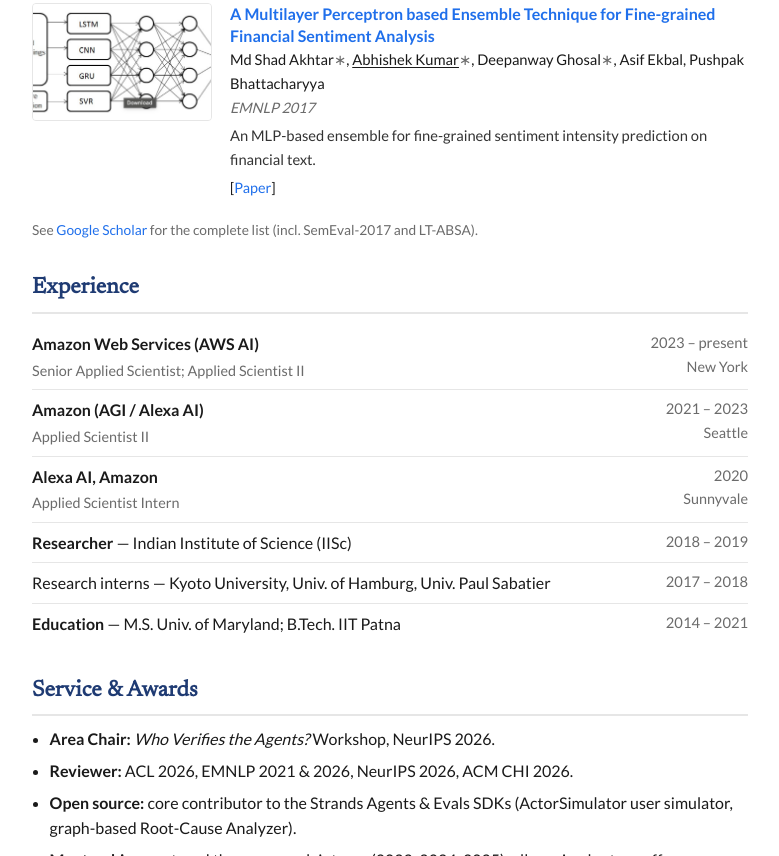
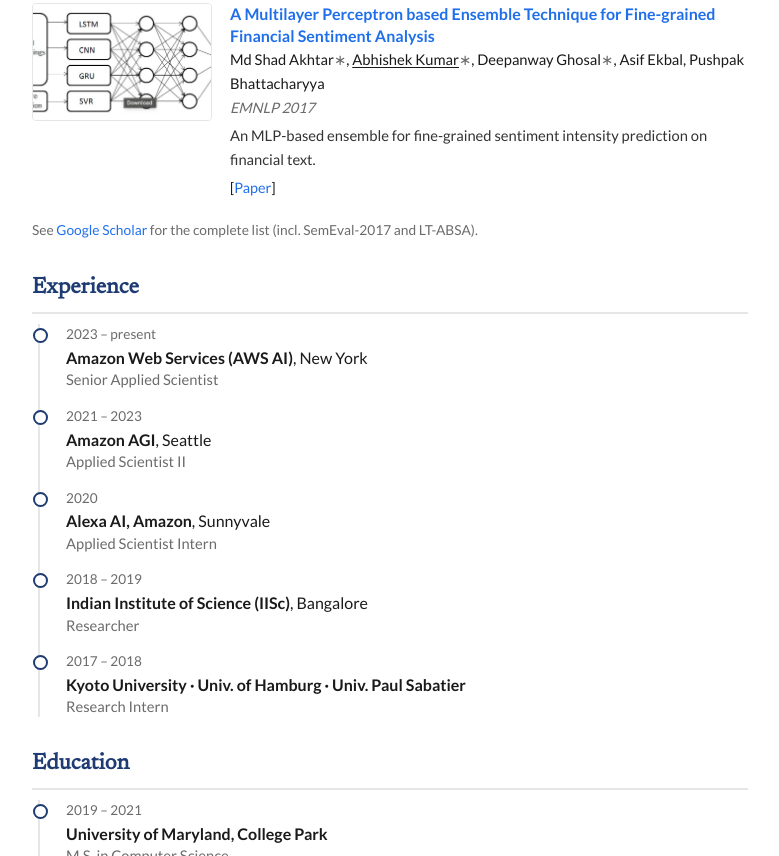
Before and after one commit to iyamabhishek/iyamabhishek.github.io, a plain HTML site: page index.html in a window 1280 px wide. Shown: the part 1944-2800 px from the top of the page, without its empty margins (250-1029 px from the left). Drawn offline with Linux system fonts and the light colour scheme.

Commit message:
Refine bio (post-trained evaluators, AgentCore link), timeline experience, split education, drop em-dashes and CV link

```diff
--- a/index.html
+++ b/index.html
@@ -4,7 +4,7 @@
 <meta charset="utf-8">
 <meta name="viewport" content="width=device-width, initial-scale=1">
 <title>Abhishek Kumar</title>
-<meta name="description" content="Abhishek Kumar — Senior Applied Scientist at AWS AI. Research on LLM agents, agent evaluation, retrieval-augmented generation, reasoning, and dialogue.">
+<meta name="description" content="Abhishek Kumar. Senior Applied Scientist at AWS AI. Research on LLM agents, agent evaluation, retrieval-augmented generation, reasoning, and dialogue.">
 <link rel="preconnect" href="https://fonts.googleapis.com">
 <link rel="preconnect" href="https://fonts.gstatic.com" crossorigin>
 <link href="https://fonts.googleapis.com/css2?family=Lato:wght@400;700&family=Newsreader:ital,opsz@0,6..72;1,6..72&display=swap" rel="stylesheet">
@@ -20,7 +20,6 @@
     <p class="tagline">Senior Applied Scientist, <a href="https://aws.amazon.com/ai/">AWS AI</a> &middot; New York</p>
     <nav class="links">
       <a href="mailto:iyamabhishek09@gmail.com">Email</a>
-      <a href="assets/Abhishek_Kumar_CV.pdf">CV</a>
       <a href="https://scholar.google.com/citations?user=GW5bh0AAAAAJ">Scholar</a>
       <a href="https://www.linkedin.com/in/iyamabhishek/">LinkedIn</a>
       <a href="https://github.com/iyamabhishek">GitHub</a>
@@ -32,15 +31,16 @@
     <p>
       I am a Senior Applied Scientist at AWS AI in New York, working at the intersection of
       research and production on <strong>LLM agents and their evaluation</strong>. My recent work
-      spans agent evaluation (LLM-as-a-Judge, trace-level root-cause analysis, persona-conditioned
+      spans agent evaluation (post-trained evaluator models, trace-level root-cause analysis, persona-conditioned
       user simulation), retrieval-augmented generation with adaptive memory, and LLM post-training
-      with reinforcement learning &mdash; much of it shipped in the open-source
-      <a href="https://strandsagents.com/">Strands Agents &amp; Evals SDKs</a> and AWS Bedrock AgentCore.
+      with reinforcement learning, much of it shipped in the open-source
+      <a href="https://strandsagents.com/">Strands Agents &amp; Evals SDKs</a> and
+      <a href="https://aws.amazon.com/bedrock/agentcore/">AWS Bedrock AgentCore</a>.
     </p>
     <p>
       Earlier, I worked on large-scale LLM post-training and conversational AI at Amazon AGI and Alexa.
-      My academic background is in natural language processing &mdash; sentiment and emotion analysis,
-      multi-task learning, and multimodal question answering &mdash; with research internships at
+      My academic background is in natural language processing: sentiment and emotion analysis,
+      multi-task learning, and multimodal question answering, with research internships at
       Kyoto University, the University of Hamburg, IISc, and Universit&eacute; Paul Sabatier.
     </p>
     <p class="interests">
@@ -139,21 +139,50 @@
   <!-- ===== EXPERIENCE ===== -->
   <section>
     <h2>Experience</h2>
-    <div class="row"><div class="role"><strong>Amazon Web Services (AWS AI)</strong><br>
-      <span class="sub">Senior Applied Scientist; Applied Scientist II</span></div>
-      <div class="when">2023 &ndash; present<br><span class="sub">New York</span></div></div>
-    <div class="row"><div class="role"><strong>Amazon (AGI / Alexa AI)</strong><br>
-      <span class="sub">Applied Scientist II</span></div>
-      <div class="when">2021 &ndash; 2023<br><span class="sub">Seattle</span></div></div>
-    <div class="row"><div class="role"><strong>Alexa AI, Amazon</strong><br>
-      <span class="sub">Applied Scientist Intern</span></div>
-      <div class="when">2020<br><span class="sub">Sunnyvale</span></div></div>
-    <div class="row"><div class="role"><strong>Researcher</strong> &mdash; Indian Institute of Science (IISc)</div>
-      <div class="when">2018 &ndash; 2019</div></div>
-    <div class="row"><div class="role">Research interns &mdash; Kyoto University, Univ. of Hamburg, Univ. Paul Sabatier</div>
-      <div class="when">2017 &ndash; 2018</div></div>
-    <div class="row"><div class="role"><strong>Education</strong> &mdash; M.S. Univ. of Maryland; B.Tech. IIT Patna</div>
-      <div class="when">2014 &ndash; 2021</div></div>
+    <div class="timeline">
+      <div class="tl-item">
+        <div class="tl-date">2023 &ndash; present</div>
+        <div class="tl-content"><strong>Amazon Web Services (AWS AI)</strong>, New York
+          <div class="sub">Senior Applied Scientist</div></div>
+      </div>
+      <div class="tl-item">
+        <div class="tl-date">2021 &ndash; 2023</div>
+        <div class="tl-content"><strong>Amazon AGI</strong>, Seattle
+          <div class="sub">Applied Scientist II</div></div>
+      </div>
+      <div class="tl-item">
+        <div class="tl-date">2020</div>
+        <div class="tl-content"><strong>Alexa AI, Amazon</strong>, Sunnyvale
+          <div class="sub">Applied Scientist Intern</div></div>
+      </div>
+      <div class="tl-item">
+        <div class="tl-date">2018 &ndash; 2019</div>
+        <div class="tl-content"><strong>Indian Institute of Science (IISc)</strong>, Bangalore
+          <div class="sub">Researcher</div></div>
+      </div>
+      <div class="tl-item">
+        <div class="tl-date">2017 &ndash; 2018</div>
+        <div class="tl-content"><strong>Kyoto University &middot; Univ. of Hamburg &middot; Univ. Paul Sabatier</strong>
+          <div class="sub">Research Intern</div></div>
+      </div>
+    </div>
+  </section>
+
+  <!-- ===== EDUCATION ===== -->
+  <section>
+    <h2>Education</h2>
+    <div class="timeline">
+      <div class="tl-item">
+        <div class="tl-date">2019 &ndash; 2021</div>
+        <div class="tl-content"><strong>University of Maryland, College Park</strong>
+          <div class="sub">M.S. in Computer Science</div></div>
+      </div>
+      <div class="tl-item">
+        <div class="tl-date">2014 &ndash; 2018</div>
+        <div class="tl-content"><strong>Indian Institute of Technology (IIT) Patna</strong>
+          <div class="sub">B.Tech. in Computer Science and Engineering</div></div>
+      </div>
+    </div>
   </section>
 
   <!-- ===== SERVICE & AWARDS ===== -->
--- a/style.css
+++ b/style.css
@@ -1,4 +1,4 @@
-/* Minimal academic single-column site — Abhishek Kumar */
+/* Minimal academic single-column site : Abhishek Kumar */
 :root{
   --ink:#1a1a1a; --muted:#6b6b6b; --link:#1f6feb; --rule:#e6e6e6; --accent:#1F3B73;
   --max:760px;
@@ -55,12 +55,15 @@ h2{
 .summary{font-size:.92rem; color:#333; margin-bottom:5px}
 .pub-links{font-size:.9rem}
 
-/* experience */
-.row{display:flex; justify-content:space-between; gap:16px; padding:7px 0; border-bottom:1px solid var(--rule)}
-.row:last-child{border-bottom:none}
-.role{flex:1}
-.when{text-align:right; color:var(--muted); font-size:.92rem; white-space:nowrap}
-.sub{color:var(--muted); font-size:.9rem}
+/* experience / education timeline */
+.timeline{position:relative; margin:2px 0 2px 6px; padding-left:26px; border-left:2px solid var(--rule)}
+.tl-item{position:relative; padding:0 0 16px}
+.tl-item:last-child{padding-bottom:0}
+.tl-item::before{content:""; position:absolute; left:-33px; top:4px; width:11px; height:11px;
+  border-radius:50%; background:#fff; border:2px solid var(--accent)}
+.tl-date{font-size:.85rem; color:var(--muted); margin-bottom:1px}
+.tl-content{line-height:1.4}
+.sub{color:var(--muted); font-size:.92rem}
 
 /* lists */
 ul.plain{margin:0; padding-left:1.1em}
@@ -74,6 +77,4 @@ footer{margin-top:40px; padding-top:14px; border-top:1px solid var(--rule);
   main{padding:32px 18px}
   .pub{flex-direction:column; gap:8px}
   .pub > img{width:100%; min-width:0; height:auto; max-height:200px}
-  .row{flex-direction:column; gap:2px}
-  .when{text-align:left}
 }
```
Also changed, not shown: 1 other file.
